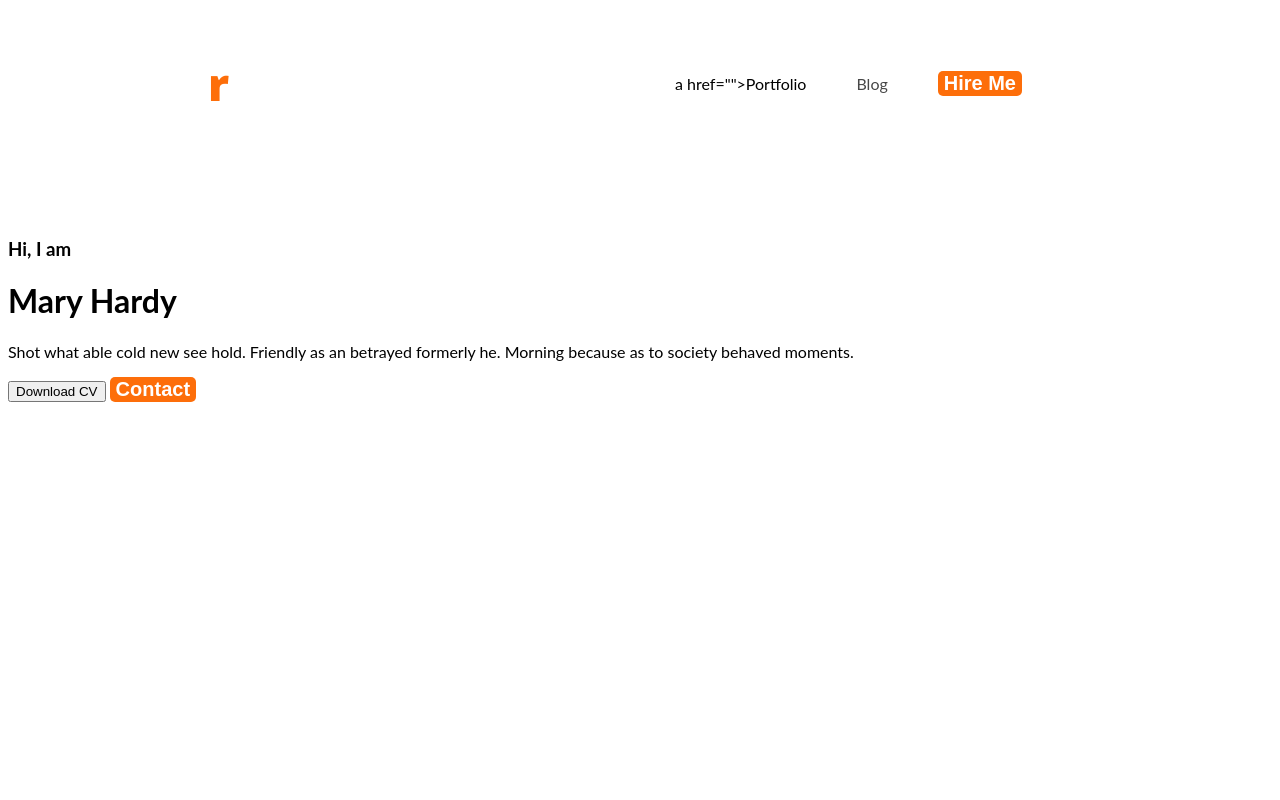
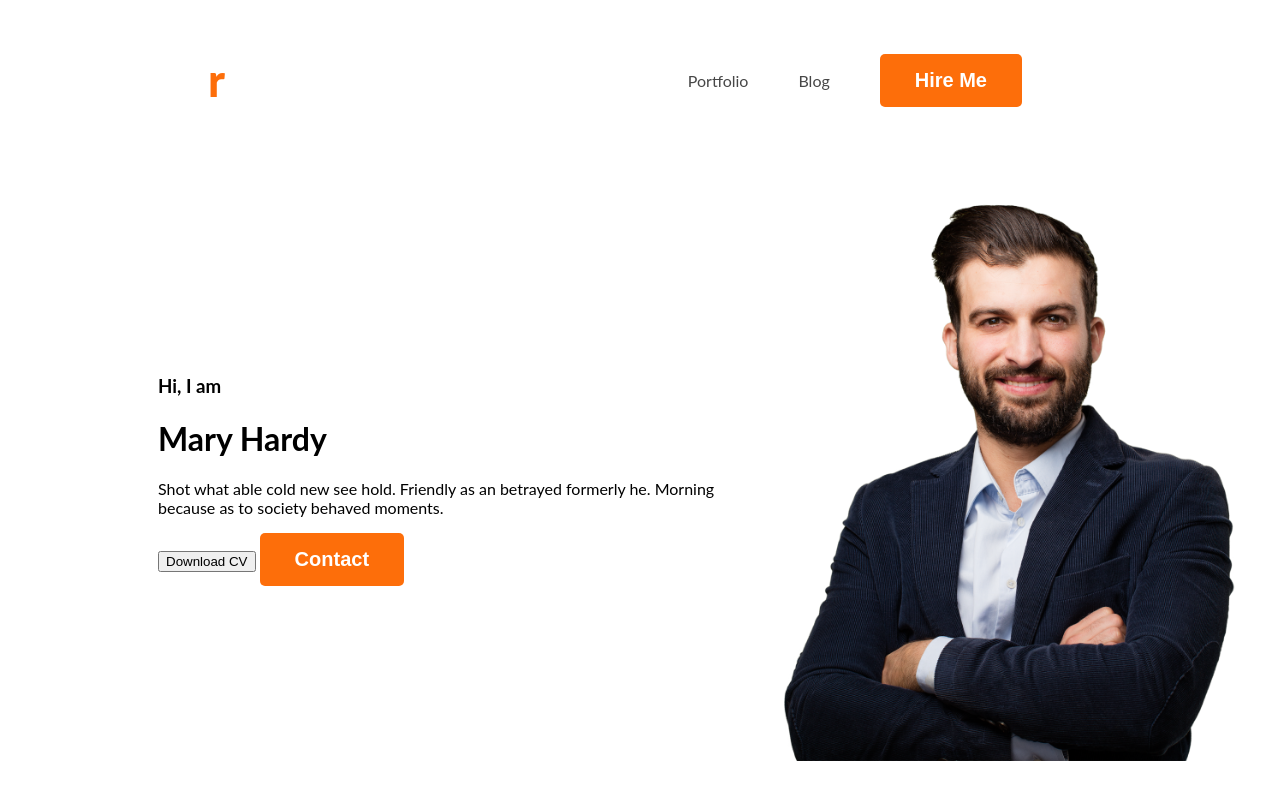
Before and after one commit to Jane-Alam1/WebDeveloperPortfolio, a plain HTML site: page index.html in a window 1280 px wide. Drawn offline with nearby package versions, Linux system fonts and the light colour scheme.

Commit message:
banner content added

```diff
--- a/index.html
+++ b/index.html
@@ -15,14 +15,15 @@
             <nav>
                     <h3 class="nav-title"Ma><span class="text-primary">r</span></h3>
                     <ul>
-                        <li> a href="">Portfolio</li>
+                        <li><a href="">Portfolio</li>
                         <li><a href="">Blog</a></li>
                         <li><button class="btn-primary">Hire Me</button></li>
 
                     </ul>
             </nav>
-            <div class="banner"></div>
-                <h3 class="banner-greeting">Hi, I am</h3>
+            <div class="banner">
+                <div class="banner-content">
+            <h3 class="banner-greeting">Hi, I am</h3>
                 <h1 class="Banner-title">Mary Hardy</h1>
                 <p>Shot what able cold new see hold.
                     Friendly as an betrayed formerly he.
@@ -30,6 +31,7 @@
                      <button class="btn-rrimary">Download CV</button>
                      <button class="btn-primary">Contact</button>
             </div>
+            <img class="profile-pic" src="images/hardy.png" alt="">
     </header>
     <main>
 
--- a/portfolio.css
+++ b/portfolio.css
@@ -14,23 +14,19 @@ body {
     color: white;
     font-size: 20px;
     font-weight: 700;
-    padding: ;
+    padding: 15px 35px;
 }
-/*nav related styles*/
+/* nav related styles */
 nav {
     display: flex;
     justify-content: space-between;
     align-items: center;
-    margin: 0 200px;
+    margin: 0px 200px;
 }
 .nav-title {
 color: #181818;
-font-family: Open Sans;
 font-size: 45px;
-font-style: normal;
 font-weight: 800;
-line-height: normal;
-
 }
 nav > ul{
     display:flex;
@@ -51,5 +47,9 @@ nav a{
 .banner{
     padding:30px 30px 30px 150px;
     display: flex;
+    align-items: center;
 
 }
+.banner .profile-pic{
+    width: 500px;
+}
```
